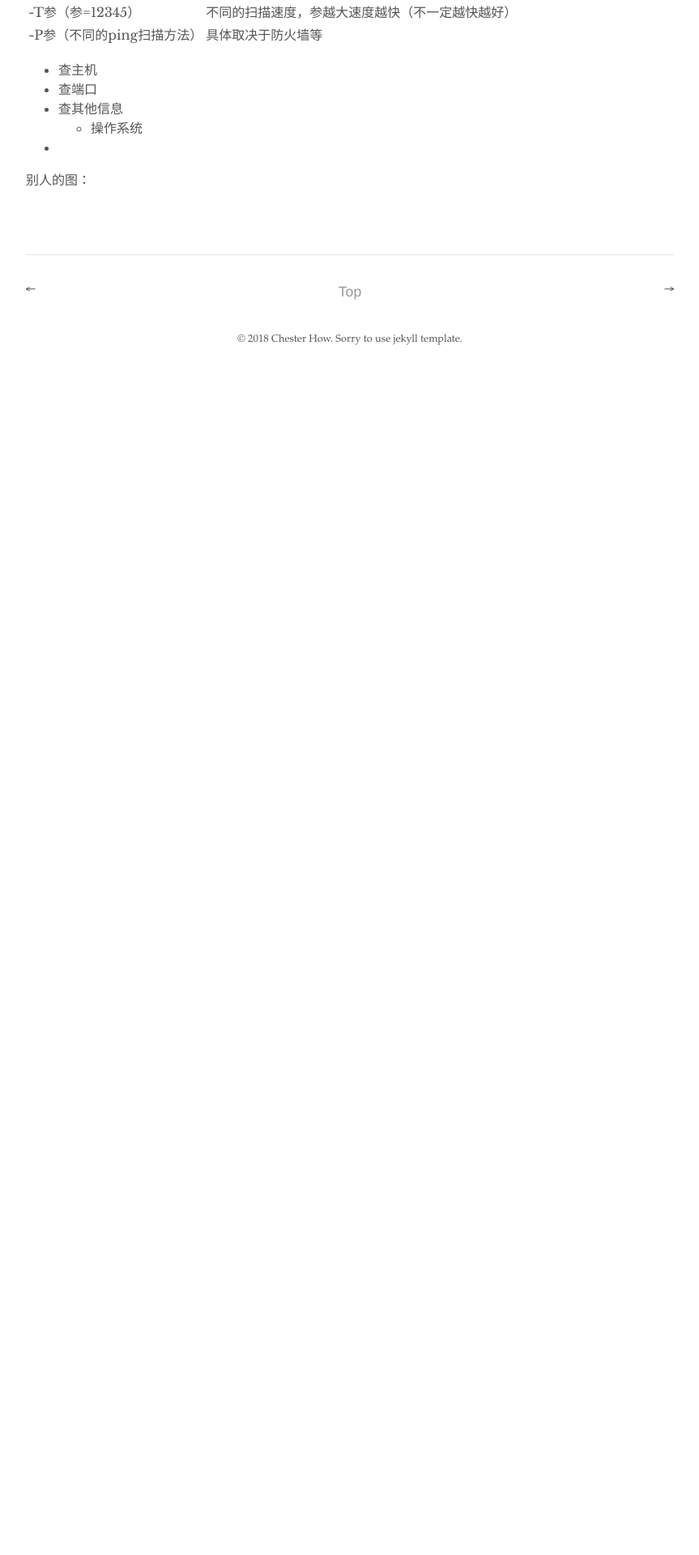
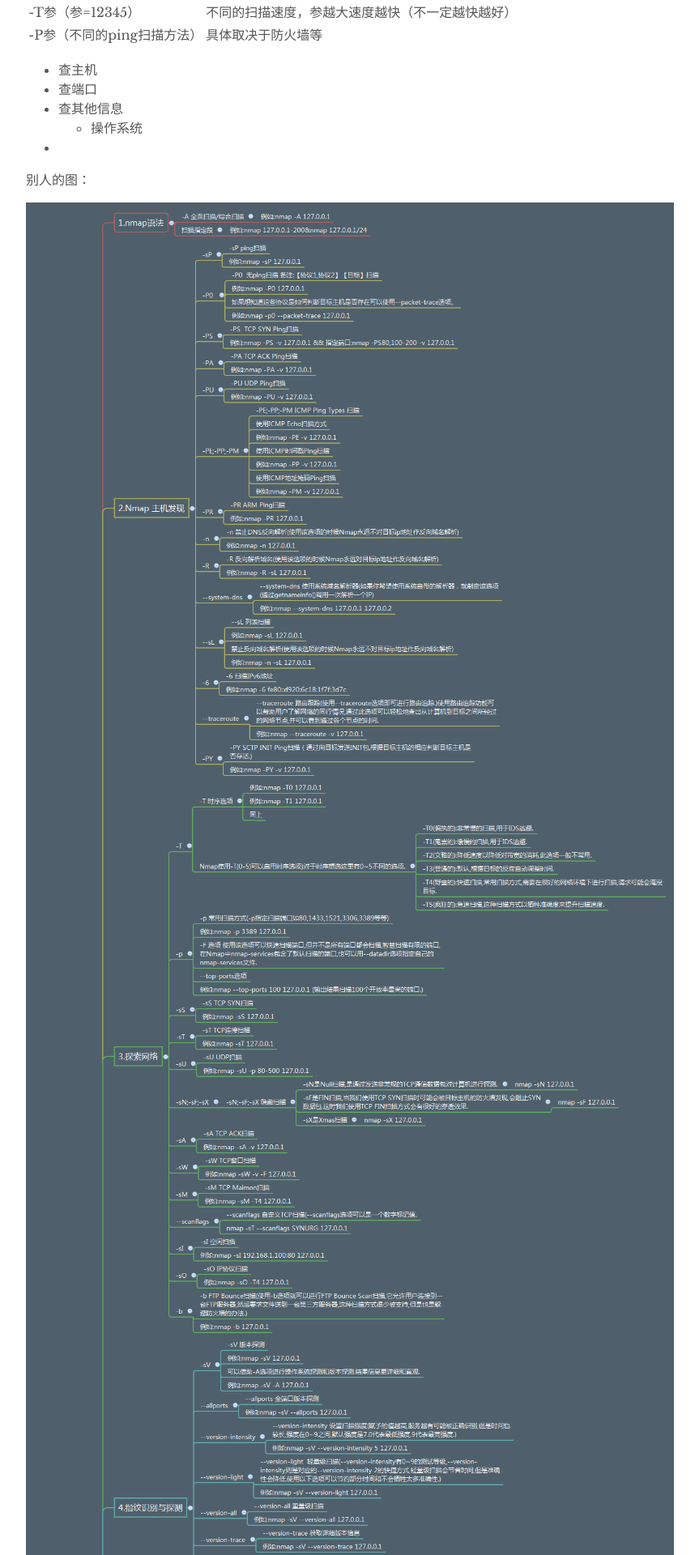
Before and after one commit to marktreyvon/blog, a Jekyll site: the page built from _posts/2018-11-7-nmap.md, in a window 1280 px wide. Shown: the part 1059-2979 px from the top of the page at 81% size, without its empty margins (208-1071 px from the left). Built offline with Jekyll 4.4.1, drawn with Linux system fonts in a browser that asks for light colours; before the commit the page ends 1521 px from its top, so only the background shows below that.

Commit message:
nmap img

```diff
--- a/_posts/2018-11-7-nmap.md
+++ b/_posts/2018-11-7-nmap.md
@@ -49,4 +49,4 @@ author: "markt"
 
 别人的图：
 
-![](nmap.jpg)
+![](/image/nmap.jpg)
```
Also changed, not shown: image/nmap.jpg (added).
